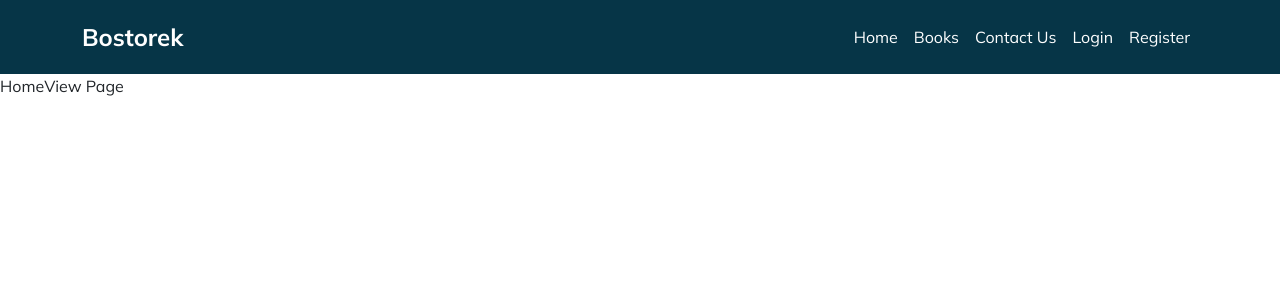
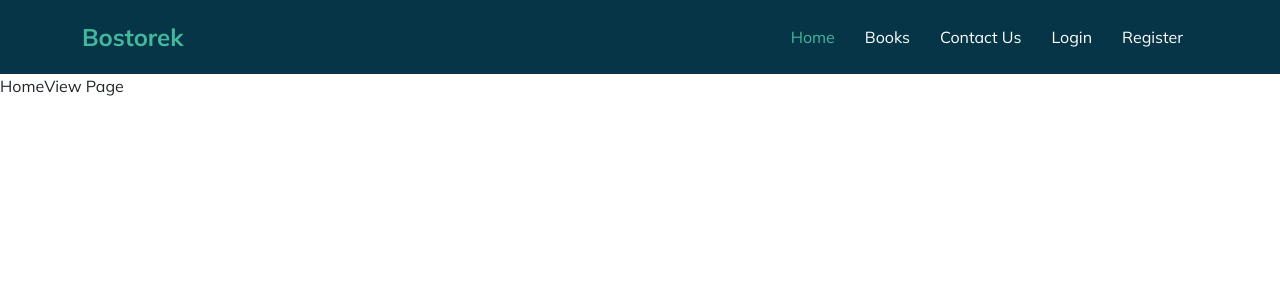
Before and after one commit to BetulBircan/bostorek-tr, a Vue app in the folder frontEnd/: page / in a window 1280 px wide. Shown: the top 300 px of the page. Built offline with nearby package versions, Linux system fonts and the light colour scheme.

Commit message:
navbara routerlinkler eklendi v-bind directive kullanıldı

```diff
--- a/frontEnd/src/components/NavBar.vue
+++ b/frontEnd/src/components/NavBar.vue
@@ -1,22 +1,22 @@
 <template>
   <nav class="navbar navbar-expand-md custom-nav">
     <div class="container">
-        <a href="#" class="navbar-brand">{{isUpperCase ? brandName.toUpperCase() : brandName}}</a>
+        <RouterLink class="navbar-brand" :to="{name:'home'}">{{isUpperCase ? brandName.toUpperCase() : brandName}}</RouterLink>
         <ul class="navbar-nav">
             <li class="nav-item">
-                <a href="#" class="nav-link">Home</a>
+                <RouterLink class="nav-link" :to="{name : 'home'}">Home</RouterLink>
             </li>
             <li class="nav-item">
-                <a href="#" class="nav-link">Books</a>
+                <RouterLink class="nav-link" :to="{name : 'books'}">Books</RouterLink>
             </li>
             <li class="nav-item">
-                <a href="#" class="nav-link">Contact Us</a>
+                <RouterLink class="nav-link" :to="{name : 'contact'}">Contact Us</RouterLink>
             </li>
             <li class="nav-item">
-                <a href="#" class="nav-link">Login</a>
+                <RouterLink class="nav-link" :to="{name : 'login'}">Login</RouterLink>
             </li>
             <li class="nav-item">
-                <a href="#" class="nav-link">Register</a>
+                <RouterLink class="nav-link" :to="{name : 'register'}">Register</RouterLink>
             </li>
         </ul>
     </div>
@@ -24,6 +24,8 @@
 </template>
 
 <script>
+import { RouterLink } from 'vue-router';
+
     export default {
         name : 'NavBar',
         data() {
@@ -53,8 +55,16 @@
 }
 
 .nav-link {
-    padding: 10px 25px;
+    padding: 10px 15px !important;
     color: #fff;
     text-align: center;
 }
+
+.nav-link:hover {
+    color:#44b89d;
+}
+
+.active-link {
+    color : #44b89d;
+}
 </style>
--- a/frontEnd/src/router/index.js
+++ b/frontEnd/src/router/index.js
@@ -39,7 +39,8 @@ const router = createRouter({
             component : RegisterView
         }
 
-    ]
+    ],
+    linkActiveClass : "active-link", //aktif olan linkin class'ı
 })
 
 export default router;
--- a/frontEnd/src/views/HomeView.vue
+++ b/frontEnd/src/views/HomeView.vue
@@ -2,11 +2,25 @@
     <div>
         HomeView Page
     </div>
+    <!-- directive örneği -->
+    <!-- <img :src="imageSrc" :alt="imageAlt"> -->
+
+    <!-- <RouterLink :to="url" :style="{fontSize : size + 'px'}">Books</RouterLink>  -->
+    <!-- JAVASCRİPT ŞEKLİNDE TANIMLARKEN STYLE KISMINDA CAMEL CASE TANIMLANIR. -->
 </template>
 
 <script>
     export default {
-        name : 'HomeView'
+        name : 'HomeView',
+        data() {
+            return {
+            //    imageSrc : "https://encrypted-tbn0.gstatic.com/images?q=tbn:ANd9GcS2Tn86tojVvJkJ5f7vRa16CTtrSaMUgBBbYQ&s" ,
+            //    imageAlt : "DUMAN",
+            //    url : "/books",
+            //    size : 50
+
+            }
+        }
     }
 </script>
 
```
Also changed, not shown: frontEnd/public/aciklama.txt.
